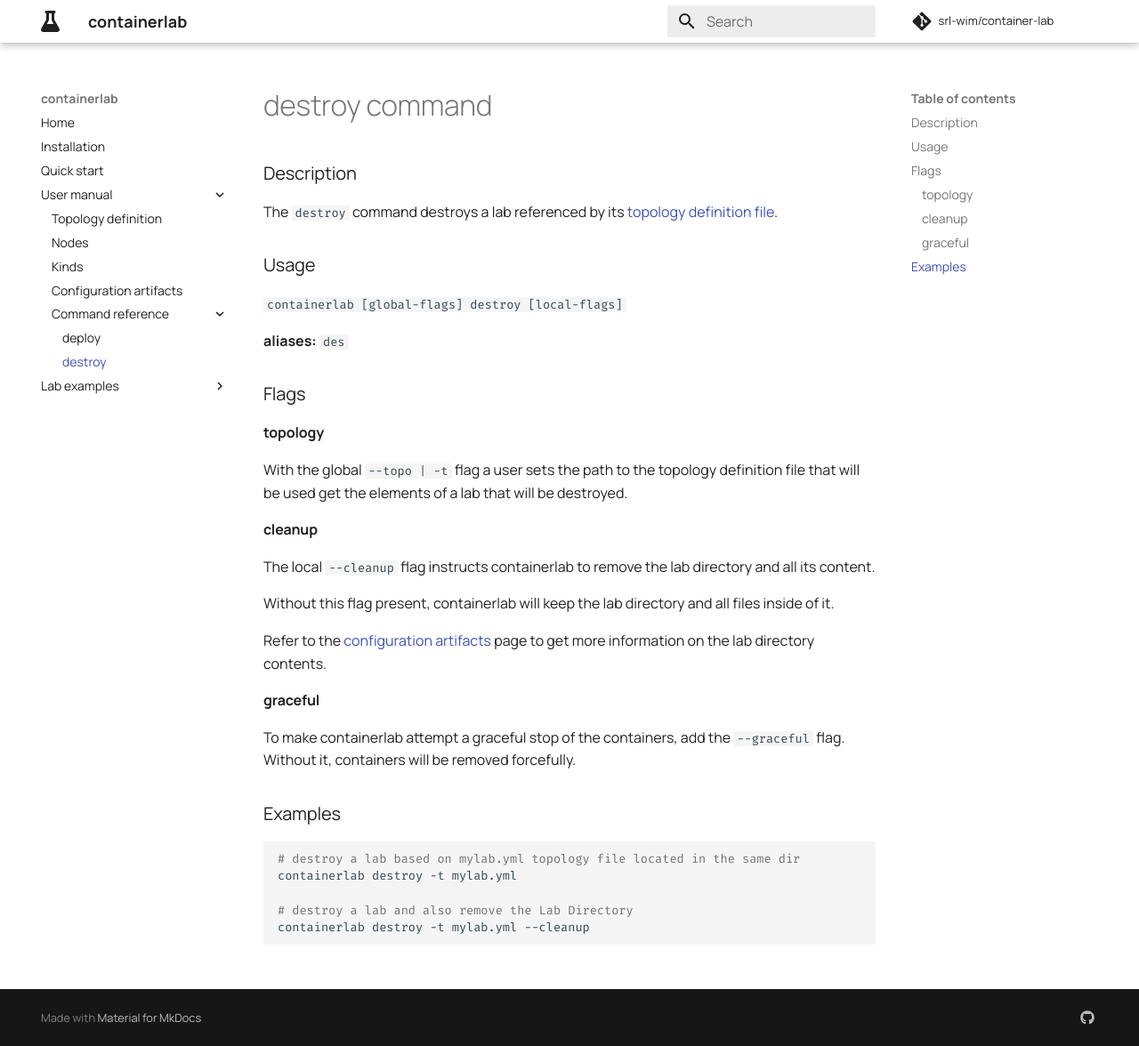
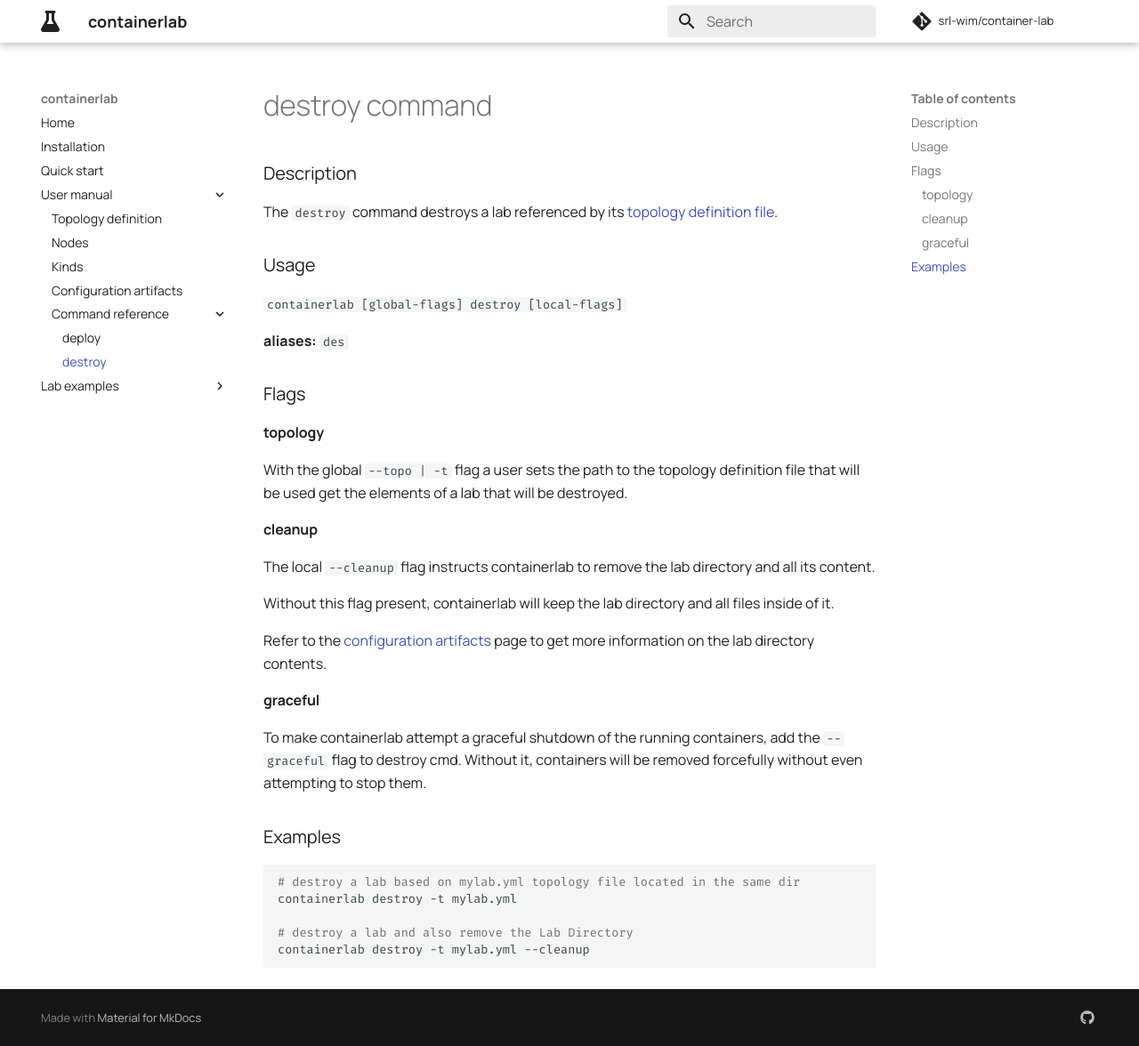
Before and after one commit to srl-labs/containerlab, an MkDocs documentation site: the page built from docs/cmd/destroy.md, in a window 1280 px wide and 1176 px high. Shown: the whole window at 89% size. Built offline with MkDocs 1.6.1 and Material for MkDocs 9.7.7, drawn with Linux system fonts in a browser that asks for light colours; comment, search, counter and statistics services are not loaded.

Commit message:
reworked graceful option wording

```diff
--- a/docs/cmd/destroy.md
+++ b/docs/cmd/destroy.md
@@ -25,7 +25,7 @@ Without this flag present, containerlab will keep the lab directory and all file
 Refer to the [configuration artifacts](../manual/conf-artifacts.md) page to get more information on the lab directory contents.
 
 #### graceful
-To make containerlab attempt a graceful stop of the containers, add the `--graceful` flag. Without it, containers will be removed forcefully.
+To make containerlab attempt a graceful shutdown of the running containers, add the `--graceful` flag to destroy cmd. Without it, containers will be removed forcefully without even attempting to stop them.
 
 ### Examples
 
```
